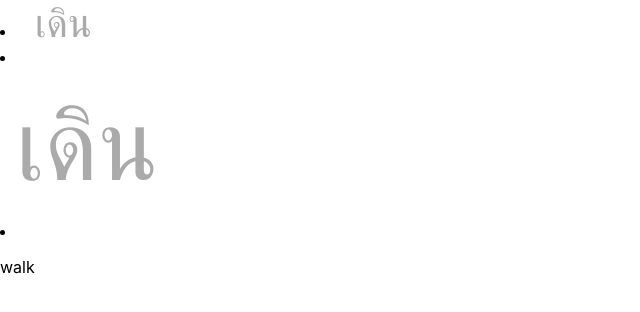
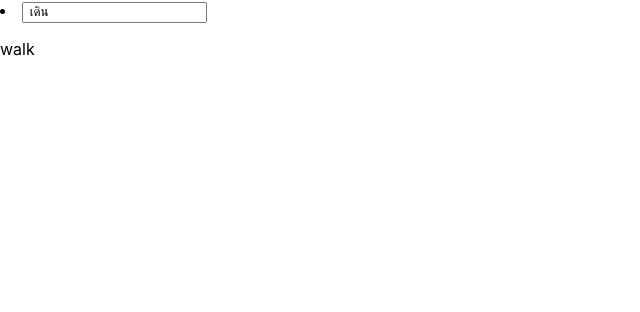
Before and after one commit to shun-harutaro/thaiping, a React (Create React App) app: page / in a window 1280 px wide. Shown: the top 312 px of the page, without its empty margins (0-640 px from the left). Built offline with nearby package versions, Linux system fonts and the light colour scheme.

Commit message:
Revert "create textbox"

```diff
--- a/src/App.css
+++ b/src/App.css
@@ -53,12 +53,3 @@
   font-size: 100px;
   display: inline;
 }
-
-#form {
-  width:50%;
-  padding: 10px, 15px;
-  font-size: 40px;
-  box-sizing: border-box;
-  color: #aaaaaa;
-  border: none;
-}
--- a/src/index.js
+++ b/src/index.js
@@ -1,7 +1,6 @@
 import React from 'react';
 import ReactDOM from 'react-dom';
 import './index.css';
-import './App.css'
 //import App from './App';
 import reportWebVitals from './reportWebVitals';
 import Vocab from './vocab.json';
@@ -9,31 +8,16 @@ import Vocab from './vocab.json';
 class Form extends React.Component {
   render() {
     return (
-      <div>
       <li>
-        <input id="form"
+        <input
           value={
             this.props.vocab.slice(0, this.props.position) + ' ' +
             this.props.vocab.slice(this.props.position)
           }
           onChange={this.props.checkValue}
         />
-      </li>
-      <li>
-        <div id='textbox'>
-          <span className='typed-letters text'>
-            {this.props.vocab.slice(0, this.props.position)}
-          </span>
-          <span> </span>
-          <span className='waiting-letters text'>
-            {this.props.vocab.slice(this.props.position)}
-          </span>
-        </div>
-      </li>
-      <li>
         <p>{this.props.translation}</p>
       </li>
-      </div>
     );
   }
 };
```
